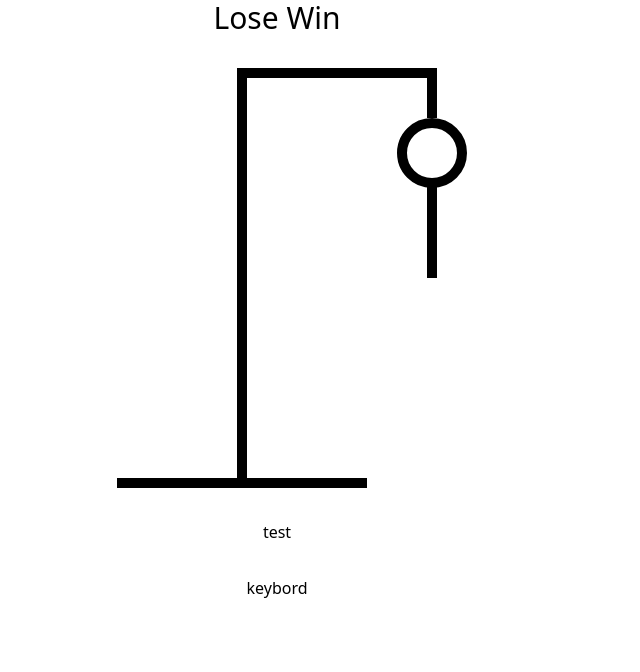
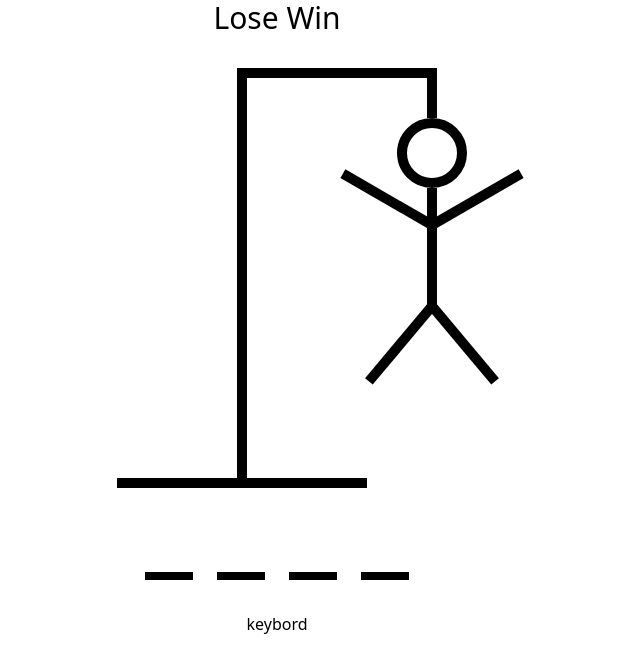
Before and after one commit to Tmekz/TMK-DEV-Hangman-Game, a React (Vite) app: page / in a window 1280 px wide. Shown: the top 672 px of the page, without its empty margins (363-1003 px from the left). Built offline with nearby package versions, Linux system fonts and the light colour scheme.

Commit message:
letters found

```diff
--- a/src/HangmanDrawing.tsx
+++ b/src/HangmanDrawing.tsx
@@ -1,18 +1,38 @@
 // The drawing that will show up when the user loses
+
+const BAR = (
+  <div className="h-[50px] w-[10px] bg-black absolute top-0 right-0" />
+);
 const HEAD = (
   <div className="size-[70px] border-[10px] border-black absolute top-[50px] -right-[30px] rounded-full" />
 );
 const BODY = (
-  <div className="h-[100px] w-[10px] bg-black absolute top-[110px] right-0" />
+  <div className="h-[120px] w-[10px] bg-black absolute top-[120px] right-0" />
+);
+const RIGHT_ARM = (
+  <div className="h-[10px] w-[100px] bg-black absolute top-[150px] -right-[100px] -rotate-[30deg] origin-bottom-left" />
+);
+const LEFT_ARM = (
+  <div className="h-[10px] w-[100px] bg-black absolute top-[150px] right-[10px] rotate-[30deg] origin-bottom-right" />
+);
+const RIGHT_LEG = (
+  <div className="h-[10px] w-[100px] bg-black absolute top-[230px] -right-[90px] rotate-[50deg] origin-bottom-left" />
+);
+const LEFT_LEG = (
+  <div className="h-[10px] w-[100px] bg-black absolute top-[230px] right-[0px] -rotate-[50deg] origin-bottom-right" />
 );
 
 // The base of the drawing
 const HangmanDrawing = () => {
   return (
     <div className="relative">
+      {BAR}
       {HEAD}
       {BODY}
-      <div className="h-[50px] w-[10px] bg-black absolute top-0 right-0" />
+      {RIGHT_ARM}
+      {LEFT_ARM}
+      {RIGHT_LEG}
+      {LEFT_LEG}
       <div className="h-[10px] w-[200px] bg-black ml-[120px]" />
       <div className="h-[400px] w-[10px] bg-black ml-[120px]" />
       <div className="h-[10px] w-[250px] bg-black" />
--- a/src/HangmanWord.tsx
+++ b/src/HangmanWord.tsx
@@ -1,5 +1,29 @@
 const HangmanWord = () => {
-  return <div>test</div>;
+  const word = "test";
+  const guessedLetters = ["", "", ""];
+  return (
+    <div
+      className={
+        "flex  gap-6 text-6xl uppercase font-bold flex-wrap justify-center "
+      }
+    >
+      {word.split("").map((letter, index) => (
+        <span
+          key={index}
+          className="border-b-black border-b-8 pb-3 w-12 text-center mt-10 "
+        >
+          {" "}
+          <span
+            className={`${
+              guessedLetters.includes(letter) ? "visible" : "hidden"
+            }`}
+          >
+            {letter}
+          </span>
+        </span>
+      ))}
+    </div>
+  );
 };
 
 export default HangmanWord;
--- a/src/index.css
+++ b/src/index.css
@@ -1,9 +1,3 @@
 @tailwind base;
 @tailwind components;
 @tailwind utilities;
-
-* {
-  box-sizing: border-box;
-  margin: 0;
-  padding: 0;
-}
```
